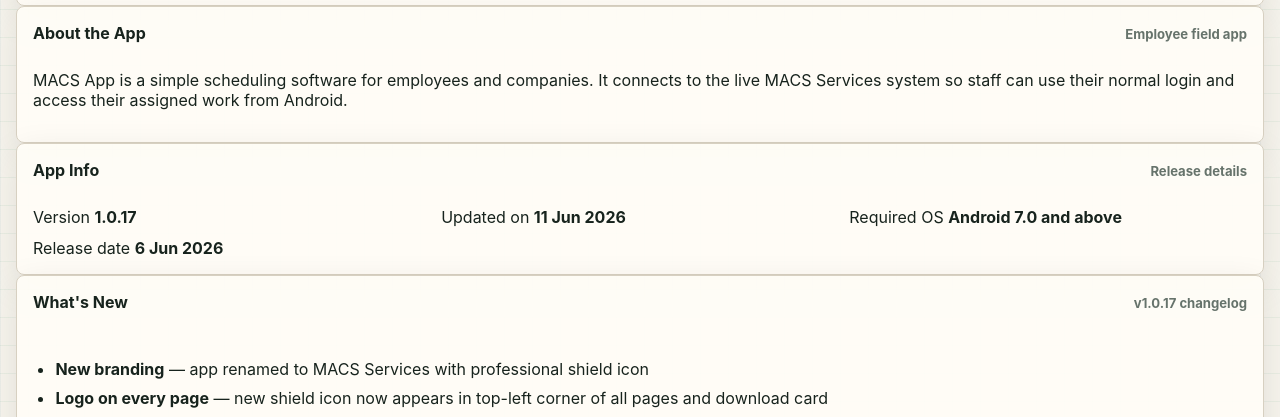
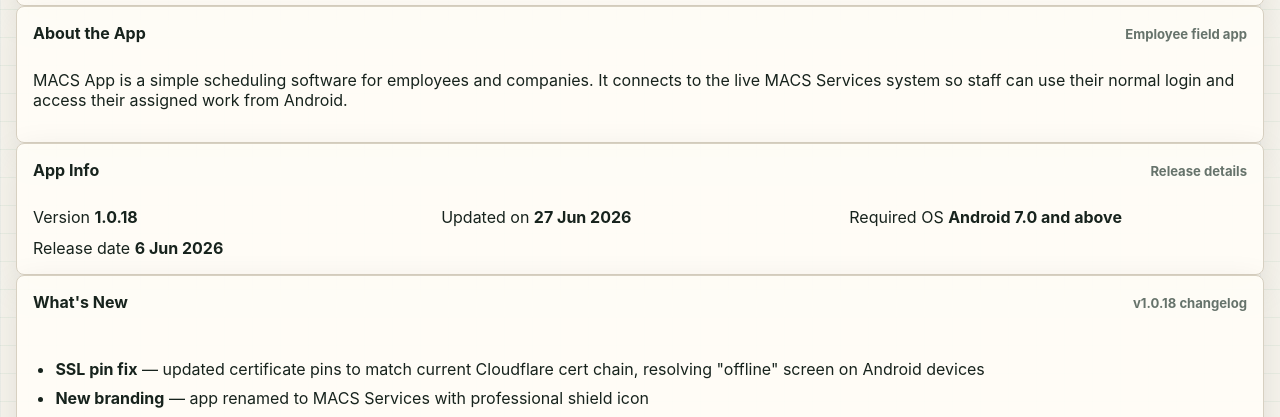
Before and after one commit to privacyOG/MACS, a website: page public/downloads.html in a window 1280 px wide. Shown: the part 383-800 px from the top of the page. Drawn offline with Linux system fonts and the light colour scheme.

Commit message:
fix: update downloads.html to v1.0.18 with SSL pin fix changelog

```diff
--- a/public/downloads.html
+++ b/public/downloads.html
@@ -44,7 +44,7 @@
         </div>
 
         <div class="download-actions">
-          <a class="primary-button" href="downloads/macs-lawnquote-android-v1.0.17.apk" download>Download Android APK</a>
+          <a class="primary-button" href="downloads/macs-lawnquote-android-v1.0.18.apk" download>Download Android APK</a>
           <a class="secondary-button action-link" data-page="schedule" href="schedule.html">Back to Schedule</a>
           <a class="secondary-button action-link" data-page="crew" href="crew.html">Crew</a>
           <a class="secondary-button action-link" data-page="profile" href="profile.html">Profile</a>
@@ -71,11 +71,11 @@
         <div class="dashboard-stats compact-stats">
           <div>
             <span>Version</span>
-            <strong>1.0.17</strong>
+            <strong>1.0.18</strong>
           </div>
           <div>
             <span>Updated on</span>
-            <strong>11 Jun 2026</strong>
+            <strong>27 Jun 2026</strong>
           </div>
           <div>
             <span>Required OS</span>
@@ -91,9 +91,10 @@
       <section class="admin-card">
         <div class="section-head">
           <h2>What's New</h2>
-          <span>v1.0.17 changelog</span>
+          <span>v1.0.18 changelog</span>
         </div>
         <ul style="padding-left:1.4rem; line-height:1.8; color:var(--ink);">
+          <li><strong>SSL pin fix</strong> — updated certificate pins to match current Cloudflare cert chain, resolving "offline" screen on Android devices</li>
           <li><strong>New branding</strong> — app renamed to MACS Services with professional shield icon</li>
           <li><strong>Logo on every page</strong> — new shield icon now appears in top-left corner of all pages and download card</li>
           <li><strong>Haptic feedback</strong> — subtle vibration on key actions (complete, check-in, save, approve, refresh)</li>
```
